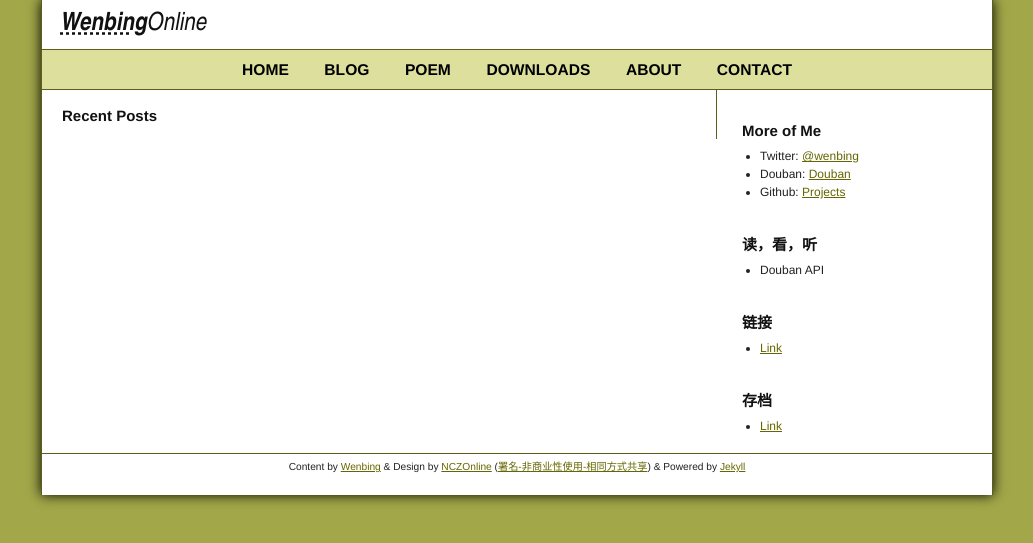
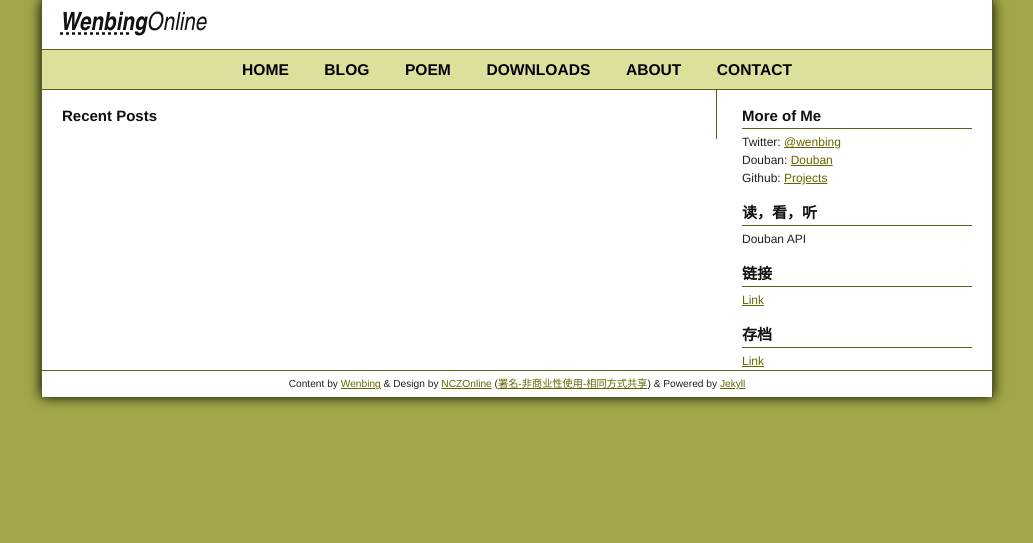
Before and after one commit to GunioRobot/wenbing.github.com, a Jekyll site: the page built from labs/index.markdown, in a window 1280 px wide. Shown: the top 543 px of the page, without its empty margins (123-1156 px from the left). Built offline with Jekyll 4.4.1, drawn with Linux system fonts in a browser that asks for light colours; Markdown is read by kramdown in place of the engine named in the settings.

Commit message:
init sidebar

```diff
--- a/files/css/style.css
+++ b/files/css/style.css
@@ -17,57 +17,14 @@
 
 #doc h2 {
   font-size: 1.25em;
-  padding-top: 15px;
+  margin-top: 1em;
 }
 
 #doc h3 {
   font-size: 1.2em;
 }
 
-#doc .post-snippet {
-  margin-bottom: 1em;
-  border-bottom: 1px solid #DCE09C;
-}
-
-#content {
-  padding-left: 20px;
-  border-right-color: #5B5F19;
-}
-
-#content .post-head {
-  margin-bottom: 1em;
-}
-
-#content .post-head h2 a, #content .post-head h3 a {
-  text-decoration: none;
-}
-
-#content .post-head h2 a:hover, #content .post-head h3 a:hover {
-  color: #000000;
-  text-decoration: underline;
-}
-
-#content .post-head p {
-  font-size: 95%;
-}
-
-#content .post-head h1,
-#content .post-head h2,
-#content .post-head h3,
-#content .post-head p {
-  margin-bottom: 0;
-}
-
-#content .post-content p {
-  margin-bottom: 1em;
-  font-size: 1.1em;
-  line-height: 1.2em;
-}
-
-#sidebar {
-  padding-right: 20px;
-}
-
+/* #hd */
 #hd {
   border-bottom: 1px solid #5B5F19;
 }
@@ -122,19 +79,75 @@
   text-decoration: underline;
 }
 
+/* #bd */
+#content .post-snippet {
+  margin-bottom: 1em;
+  border-bottom: 1px solid #DCE09C;
+}
 
+#content {
+  padding-left: 20px;
+  border-right-color: #5B5F19;
+}
+
+#content .post-head {
+  margin-bottom: 1em;
+}
+
+#content .post-head h2 a, #content .post-head h3 a {
+  text-decoration: none;
+}
+
+#content .post-head h2 a:hover, #content .post-head h3 a:hover {
+  color: #000000;
+  text-decoration: underline;
+}
+
+#content .post-head p {
+  font-size: 95%;
+}
+
+#content .post-head h2,
+#content .post-head h3,
+#content .post-head p {
+  margin-bottom: 0;
+}
+
+#content .post-content p {
+  margin-bottom: 1em;
+  font-size: 1.1em;
+  line-height: 1.2em;
+}
+
+#sidebar {
+  padding-right: 20px;
+}
 
 #sidebar h2 {
-  margin-top: 1em;
   margin-bottom: 0.3em;
+  border-bottom: 1px solid #5B5F19;
 }
 
+#sidebar ul {
+  margin: 0;
+  padding: 0;
+}
+
+#sidebar ul li {
+  list-style: none outside none;
+}
+
+/* #ft */
 #ft {
   padding: 0.5em;
   clear: both;
   border-top: 1px solid #5B5F19;
   font-size: 85%;
   text-align: center;
+}
+
+#ft p {
+  margin: 0;
 }
 
 .hide-offscreen {
@@ -147,8 +160,8 @@ html,body {
   background: #A2A749;
 }
 
-a, a:visited, a:active {
-  color: #660;
+a, a:visited, a:active, a:hover {
+  color: #666600;
 }
 
 blockquote {
```
